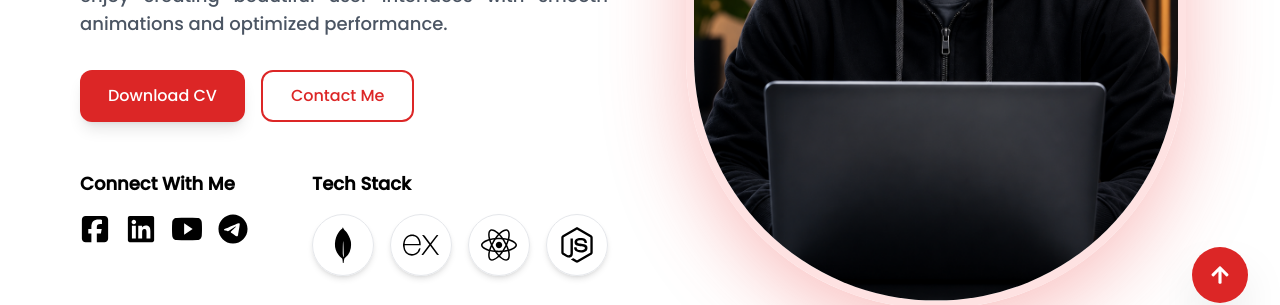
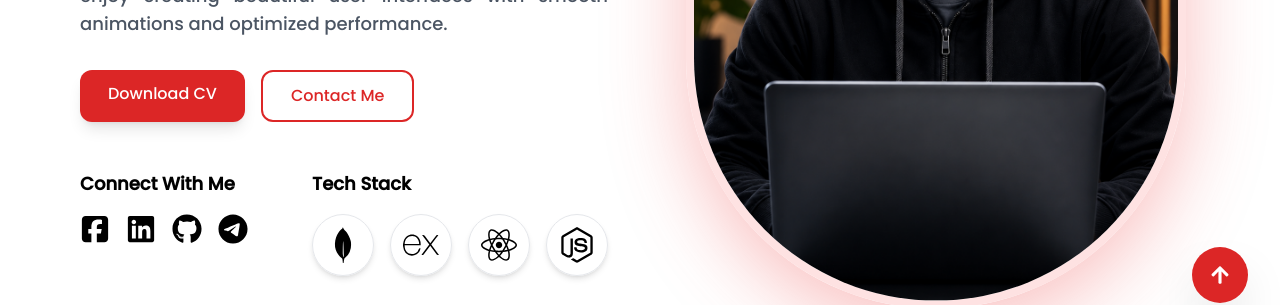
Before and after one commit to naveenkumawat2211-web/portfolio, a React (Vite) app: page / in a window 1280 px wide. Shown: the part 465-770 px from the top of the page. Built offline with nearby package versions, Linux system fonts and the light colour scheme.

Commit message:
Update portfolio UI and social links

```diff
--- a/src/components/Footer.jsx
+++ b/src/components/Footer.jsx
@@ -14,19 +14,23 @@ function Footer() {
   const socialLinks = [
     {
       icon: <FaFacebookF />,
-      url: "https://facebook.com",
+      url: "https://www.facebook.com/profile.php?id=100093429035972",
+      name: "Facebook",
     },
     {
       icon: <FaInstagram />,
-      url: "https://instagram.com",
+      url: "https://www.instagram.com/naveen_kumawat__07/",
+      name: "Instagram",
     },
     {
       icon: <FaLinkedinIn />,
-      url: "https://linkedin.com",
+      url: "https://www.linkedin.com/in/naveen-kumawat2211/",
+      name: "LinkedIn",
     },
     {
       icon: <FaGithub />,
-      url: "https://github.com",
+      url: "https://github.com/naveenkumawat2211-web",
+      name: "GitHub",
     },
   ];
 
@@ -39,11 +43,10 @@ function Footer() {
           <div className="grid md:grid-cols-3 gap-12">
 
             {/* Left */}
-
             <motion.div
               initial={{ opacity: 0, x: -60 }}
               whileInView={{ opacity: 1, x: 0 }}
-              transition={{ duration: .8 }}
+              transition={{ duration: 0.8 }}
               viewport={{ once: true }}
             >
               <h1 className="text-4xl font-bold">
@@ -54,18 +57,17 @@ function Footer() {
               </h1>
 
               <p className="mt-6 text-gray-400 leading-8">
-                Passionate MERN Stack Developer creating beautiful,
-                responsive and modern web applications using the latest
+                Passionate Front-End Developer creating beautiful,
+                responsive and modern web applications using modern
                 technologies.
               </p>
             </motion.div>
 
             {/* Quick Links */}
-
             <motion.div
               initial={{ opacity: 0 }}
               whileInView={{ opacity: 1 }}
-              transition={{ duration: .8 }}
+              transition={{ duration: 0.8 }}
               viewport={{ once: true }}
             >
               <h2 className="text-2xl font-semibold mb-6">
@@ -98,11 +100,10 @@ function Footer() {
             </motion.div>
 
             {/* Contact */}
-
             <motion.div
               initial={{ opacity: 0, x: 60 }}
               whileInView={{ opacity: 1, x: 0 }}
-              transition={{ duration: .8 }}
+              transition={{ duration: 0.8 }}
               viewport={{ once: true }}
             >
               <h2 className="text-2xl font-semibold mb-6">
@@ -116,13 +117,14 @@ function Footer() {
                     key={index}
                     href={item.url}
                     target="_blank"
-                    rel="noreferrer"
+                    rel="noopener noreferrer"
+                    title={item.name}
                     whileHover={{
                       scale: 1.2,
                       rotate: 10,
                     }}
                     whileTap={{
-                      scale: .9,
+                      scale: 0.9,
                     }}
                     className="w-12 h-12 rounded-full bg-white/10 flex justify-center items-center hover:bg-red-600 duration-300"
                   >
@@ -132,13 +134,19 @@ function Footer() {
 
               </div>
 
-              <p className="mt-8 text-gray-400">
-                📧 naveenkumawat@gmail.com
-              </p>
+              <a
+                href="mailto:naveenkumawat2211@gmail.com"
+                className="block mt-8 text-gray-400 hover:text-red-500 transition"
+              >
+                📧 naveenkumawat2211@gmail.com
+              </a>
 
-              <p className="mt-2 text-gray-400">
-                📱 +91 75XXX X6371
-              </p>
+              <a
+                href="tel:+917597386371"
+                className="block mt-2 text-gray-400 hover:text-red-500 transition"
+              >
+                📱 +91 7597386371
+              </a>
 
               <p className="mt-2 text-gray-400">
                 📍 Rajasthan, India
@@ -149,11 +157,9 @@ function Footer() {
           </div>
 
           {/* Divider */}
-
           <div className="border-t border-gray-700 my-10"></div>
 
           {/* Bottom */}
-
           <div className="flex flex-col md:flex-row justify-between items-center gap-4">
 
             <p className="text-gray-400 text-center">
@@ -175,7 +181,6 @@ function Footer() {
       </footer>
 
       {/* Scroll To Top */}
-
       <motion.button
         onClick={() =>
           window.scrollTo({
@@ -191,9 +196,11 @@ function Footer() {
           scale: 0.9,
         }}
         className="fixed bottom-8 right-8 z-50 w-14 h-14 rounded-full bg-red-600 text-white shadow-2xl flex items-center justify-center hover:bg-red-700 transition"
+        aria-label="Scroll to top"
       >
         <FaArrowUp size={20} />
       </motion.button>
+
     </>
   );
 }
--- a/src/components/Home.jsx
+++ b/src/components/Home.jsx
@@ -8,37 +8,53 @@ import {
   FaSquareFacebook,
   FaTelegram,
   FaNodeJs,
+  FaGithub,
 } from "react-icons/fa6";
 
 import { FaLinkedin, FaReact } from "react-icons/fa";
-import { IoLogoYoutube } from "react-icons/io";
 import { SiExpress, SiMongodb } from "react-icons/si";
 
 function Home() {
   const socialLinks = [
     {
       icon: <FaSquareFacebook />,
-      link: "https://facebook.com",
+      link: "https://www.facebook.com/profile.php?id=100093429035972",
     },
     {
       icon: <FaLinkedin />,
-      link: "https://linkedin.com",
+      link: "https://www.linkedin.com/in/naveen-kumawat2211/",
     },
     {
-      icon: <IoLogoYoutube />,
-      link: "https://youtube.com",
+      icon: <FaGithub />,
+      link: "https://github.com/naveenkumawat2211-web",
     },
     {
       icon: <FaTelegram />,
-      link: "https://t.me",
+      link: "https://t.me/naveenkumawat2211",
     },
   ];
 
   const skills = [
-    <SiMongodb />,
-    <SiExpress />,
-    <FaReact />,
-    <FaNodeJs />,
+    {
+      icon: <SiMongodb />,
+      name: "MongoDB",
+      link: "https://www.mongodb.com/",
+    },
+    {
+      icon: <SiExpress />,
+      name: "Express.js",
+      link: "https://expressjs.com/",
+    },
+    {
+      icon: <FaReact />,
+      name: "React.js",
+      link: "https://react.dev/",
+    },
+    {
+      icon: <FaNodeJs />,
+      name: "Node.js",
+      link: "https://nodejs.org/",
+    },
   ];
 
   return (
@@ -97,19 +113,33 @@ function Home() {
 
             <div className="mt-8 flex flex-col sm:flex-row gap-4">
 
-        <button className="w-full sm:w-auto px-7 py-3 rounded-xl bg-red-600 text-white hover:bg-red-700 duration-300 shadow-lg hover:scale-105">
+              {/* Download CV */}
+              <a
+                href="/NaveenFrontend%20Resume.pdf"
+                target="_blank"
+                rel="noopener noreferrer"
+                className="w-full sm:w-auto px-7 py-3 rounded-xl bg-red-600 text-white hover:bg-red-700 duration-300 shadow-lg hover:scale-105 text-center"
+              >
                 Download CV
-        </button>
+              </a>
 
-        <button className="w-full sm:w-auto px-7 py-3 rounded-xl border-2 border-red-600 text-red-600 hover:bg-red-600 hover:text-white duration-300">
+              {/* Contact Me */}
+              <a
+                href="https://www.linkedin.com/in/naveen-kumawat2211/"
+                target="_blank"
+                rel="noopener noreferrer"
+                className="w-full sm:w-auto px-7 py-3 rounded-xl border-2 border-red-600 text-red-600 hover:bg-red-600 hover:text-white duration-300 text-center"
+              >
                 Contact Me
-        </button>
+              </a>
 
             </div>
 
             {/* Social + Skills */}
 
             <div className="mt-12 flex flex-col lg:flex-row justify-between gap-10">
+
+              {/* Social Links */}
 
               <div>
                 <h2 className="font-bold mb-4 text-lg">
@@ -123,7 +153,7 @@ function Home() {
                       key={index}
                       href={item.link}
                       target="_blank"
-                rel="noreferrer"
+                      rel="noopener noreferrer"
                       whileHover={{
                         scale: 1.2,
                         rotate: 8,
@@ -138,6 +168,8 @@ function Home() {
                 </div>
               </div>
 
+              {/* Tech Stack */}
+
               <div>
                 <h2 className="font-bold mb-4 text-lg">
                   Tech Stack
@@ -146,16 +178,23 @@ function Home() {
                 <div className="flex flex-wrap gap-4">
 
                   {skills.map((item, index) => (
-              <motion.div
+                    <motion.a
                       key={index}
+                      href={item.link}
+                      target="_blank"
+                      rel="noopener noreferrer"
+                      title={item.name}
                       whileHover={{
                         y: -8,
                         scale: 1.15,
                       }}
+                      whileTap={{
+                        scale: 0.9,
+                      }}
                       className="text-3xl sm:text-4xl p-3 rounded-full border shadow-md hover:bg-red-600 hover:text-white transition cursor-pointer"
                     >
-                {item}
-              </motion.div>
+                      {item.icon}
+                    </motion.a>
                   ))}
 
                 </div>
@@ -189,6 +228,7 @@ function Home() {
 
         </div>
       </section>
+
       <hr />
     </>
   );
--- a/src/components/PortFolio.jsx
+++ b/src/components/PortFolio.jsx
@@ -17,36 +17,48 @@ function Portfolio() {
       logo: mongoDB,
       name: "MongoDB",
       desc: "NoSQL Database for modern web applications.",
+      github: "https://github.com/naveenkumawat2211-web",
+      live: "https://portfolio-eta-taupe-52.vercel.app/",
     },
     {
       id: 2,
       logo: express,
       name: "Express.js",
       desc: "Fast and lightweight backend framework.",
+      github: "https://github.com/naveenkumawat2211-web",
+      live: "https://portfolio-eta-taupe-52.vercel.app/",
     },
     {
       id: 3,
       logo: reactjs,
       name: "React.js",
       desc: "Frontend Library for interactive UI.",
+      github: "https://github.com/naveenkumawat2211-web",
+      live: "https://portfolio-eta-taupe-52.vercel.app/",
     },
     {
       id: 4,
       logo: nodejs,
       name: "Node.js",
       desc: "JavaScript runtime for backend.",
+      github: "https://github.com/naveenkumawat2211-web",
+      live: "https://portfolio-eta-taupe-52.vercel.app/",
     },
     {
       id: 5,
       logo: python,
       name: "Python",
       desc: "Powerful language for automation and AI.",
+      github: "https://github.com/naveenkumawat2211-web",
+      live: "https://portfolio-eta-taupe-52.vercel.app/",
     },
     {
       id: 6,
       logo: java,
       name: "Java",
       desc: "Object Oriented Programming Language.",
+      github: "https://github.com/naveenkumawat2211-web",
+      live: "https://portfolio-eta-taupe-52.vercel.app/",
     },
   ];
 
@@ -60,7 +72,7 @@ function Portfolio() {
       <motion.div
         initial={{ opacity: 0, y: -40 }}
         whileInView={{ opacity: 1, y: 0 }}
-        transition={{ duration: .7 }}
+        transition={{ duration: 0.7 }}
         viewport={{ once: true }}
         className="text-center mb-16"
       >
@@ -82,13 +94,12 @@ function Portfolio() {
       {/* Cards */}
 
       <div className="grid sm:grid-cols-2 lg:grid-cols-3 gap-10">
-
         {cardItem.map((item, index) => (
           <motion.div
             key={item.id}
             initial={{ opacity: 0, y: 60 }}
             whileInView={{ opacity: 1, y: 0 }}
-            transition={{ delay: index * .15 }}
+            transition={{ delay: index * 0.15 }}
             viewport={{ once: true }}
             whileHover={{
               y: -10,
@@ -108,7 +119,6 @@ function Portfolio() {
             {/* Content */}
 
             <div className="p-6">
-
               <h2 className="text-2xl font-bold text-center">
                 {item.name}
               </h2>
@@ -120,23 +130,33 @@ function Portfolio() {
               {/* Buttons */}
 
               <div className="flex gap-4 mt-7">
+                {/* Live Button */}
 
-                <button className="flex-1 bg-red-600 text-white py-3 rounded-xl hover:bg-red-700 duration-300 flex justify-center items-center gap-2">
+                <a
+                  href={item.live}
+                  target="_blank"
+                  rel="noopener noreferrer"
+                  className="flex-1 bg-red-600 text-white py-3 rounded-xl hover:bg-red-700 duration-300 flex justify-center items-center gap-2"
+                >
                   <FaExternalLinkAlt />
                   Live
-                </button>
+                </a>
 
-                <button className="flex-1 border-2 border-red-600 text-red-600 py-3 rounded-xl hover:bg-red-600 hover:text-white duration-300 flex justify-center items-center gap-2">
+                {/* GitHub Button */}
+
+                <a
+                  href={item.github}
+                  target="_blank"
+                  rel="noopener noreferrer"
+                  className="flex-1 border-2 border-red-600 text-red-600 py-3 rounded-xl hover:bg-red-600 hover:text-white duration-300 flex justify-center items-center gap-2"
+                >
                   <FaGithub />
                   GitHub
-                </button>
-
+                </a>
               </div>
-
             </div>
           </motion.div>
         ))}
-
       </div>
     </section>
   );
```
Also changed, not shown: 1 other file (tests, documents, lock files or other folders). Lines whose indentation alone changed are shown as unchanged.
